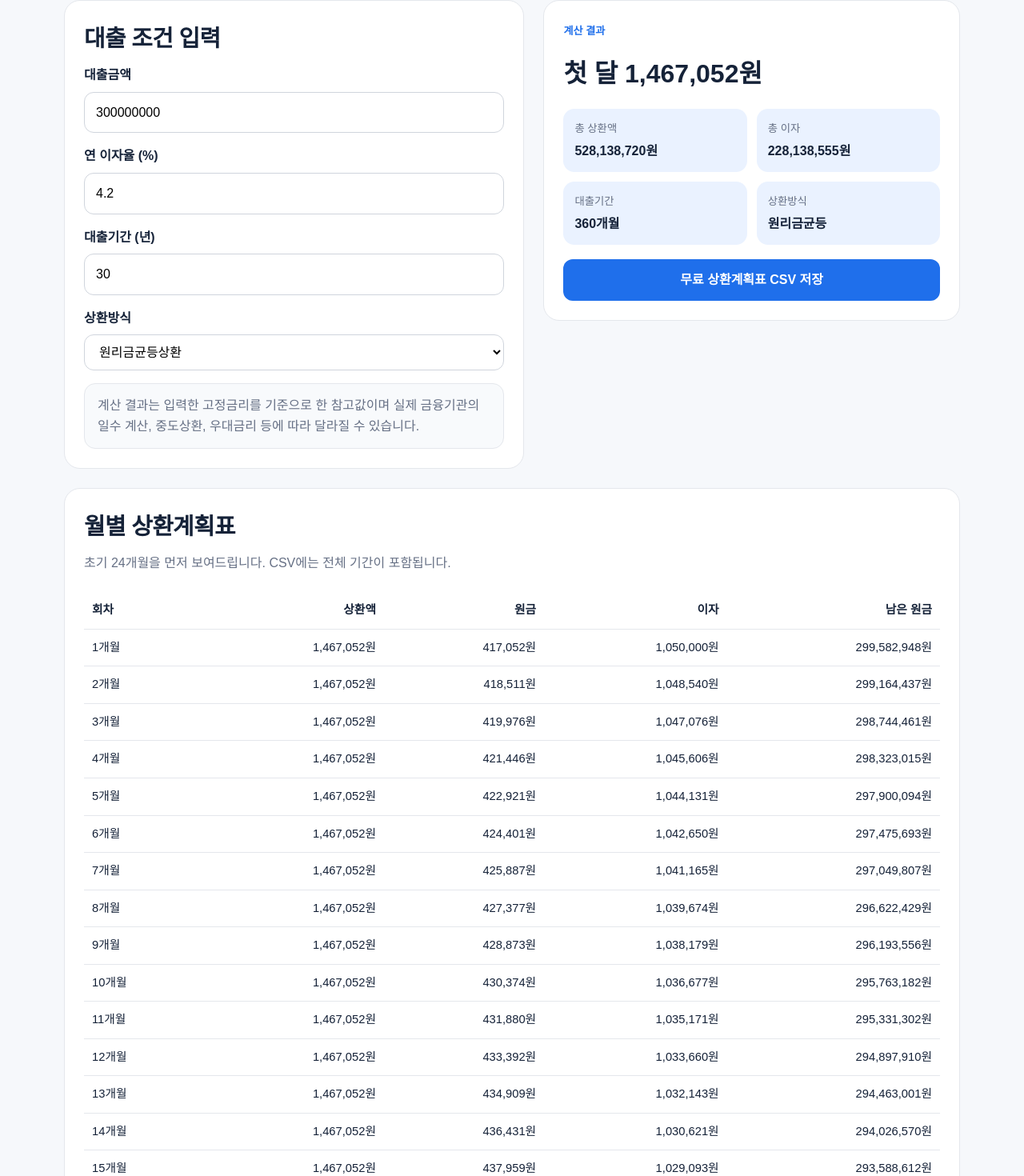
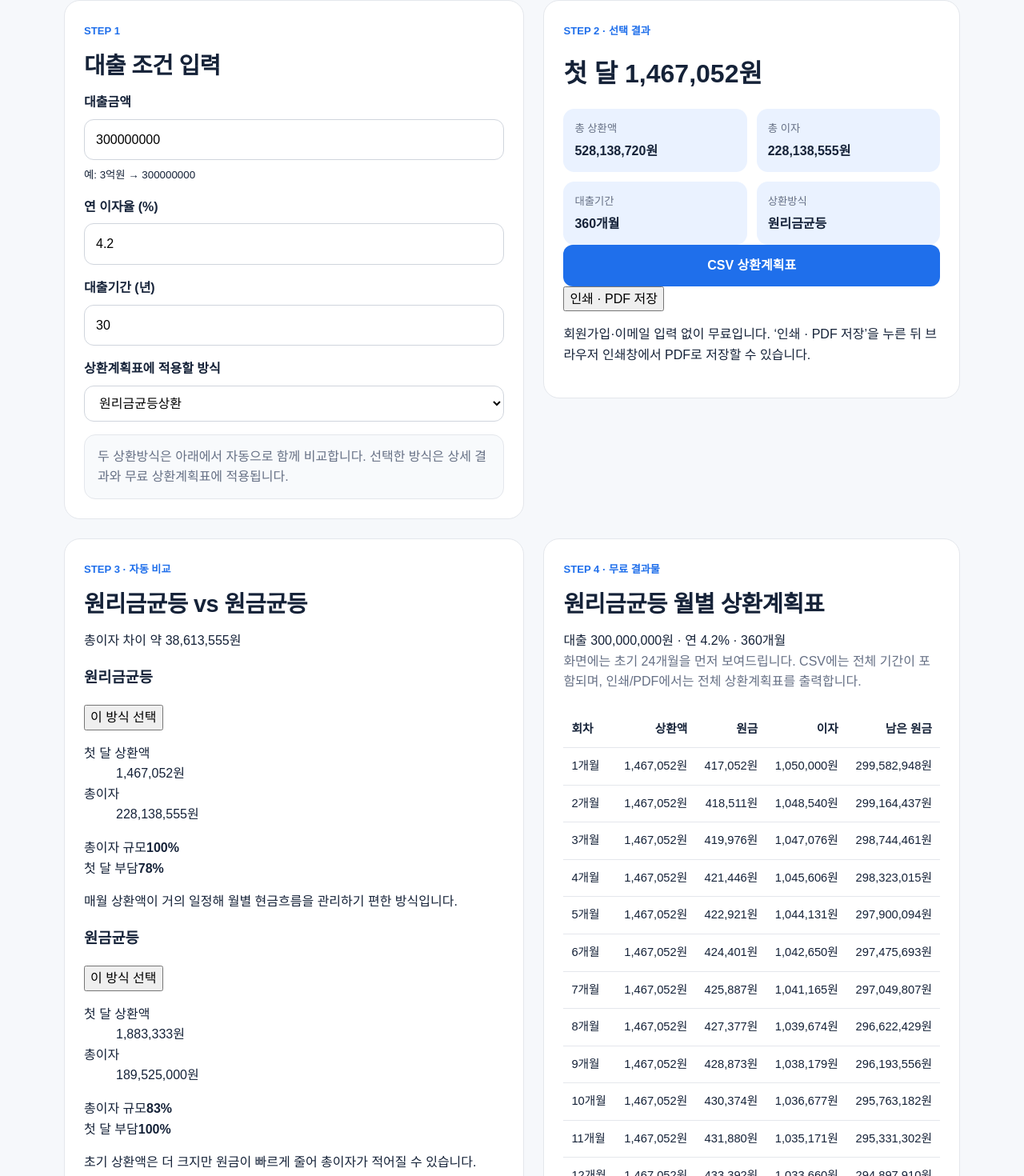
Before and after one commit to license-book/life-tools, a Next.js app: page /tools/loan-calculator in a window 1280 px wide. Shown: the part 514-1984 px from the top of the page at 80% size. Built offline with nearby package versions, Linux system fonts and the light colour scheme.

Commit message:
feat: add loan comparison visualization and free print/PDF plan

```diff
--- a/components/tools/LoanCalculator.tsx
+++ b/components/tools/LoanCalculator.tsx
@@ -5,73 +5,141 @@ import { calculateLoan, type RepaymentMethod } from "@/lib/calculator/loan";
 
 const won = new Intl.NumberFormat("ko-KR", { maximumFractionDigits: 0 });
 
+const methodLabel: Record<RepaymentMethod, string> = {
+  "equal-payment": "원리금균등",
+  "equal-principal": "원금균등",
+};
+
 export default function LoanCalculator() {
   const [principal, setPrincipal] = useState(300000000);
   const [annualRate, setAnnualRate] = useState(4.2);
   const [years, setYears] = useState(30);
   const [method, setMethod] = useState<RepaymentMethod>("equal-payment");
 
-  const result = useMemo(() => calculateLoan({
+  const months = Math.max(1, Math.round(years * 12));
+
+  const equalPayment = useMemo(() => calculateLoan({
     principal,
     annualRate,
-    months: years * 12,
-    method,
-  }), [principal, annualRate, years, method]);
+    months,
+    method: "equal-payment",
+  }), [principal, annualRate, months]);
+
+  const equalPrincipal = useMemo(() => calculateLoan({
+    principal,
+    annualRate,
+    months,
+    method: "equal-principal",
+  }), [principal, annualRate, months]);
+
+  const result = method === "equal-payment" ? equalPayment : equalPrincipal;
+  const comparisonMaxInterest = Math.max(equalPayment.totalInterest, equalPrincipal.totalInterest, 1);
+  const comparisonMaxFirstPayment = Math.max(equalPayment.monthlyFirstPayment, equalPrincipal.monthlyFirstPayment, 1);
+  const interestSaving = Math.abs(equalPayment.totalInterest - equalPrincipal.totalInterest);
 
   const exportCsv = () => {
     const header = "회차,상환액,원금,이자,잔액\n";
     const rows = result.schedule.map((row) => [row.month, row.payment, row.principal, row.interest, row.balance].join(",")).join("\n");
-    const blob = new Blob(["\uFEFF" + header + rows], { type: "text/csv;charset=utf-8" });
+    const summary = `대출금액,${principal}\n연이자율,${annualRate}%\n대출기간,${months}개월\n상환방식,${methodLabel[method]}\n총상환액,${result.totalPayment}\n총이자,${result.totalInterest}\n\n`;
+    const blob = new Blob(["\uFEFF" + summary + header + rows], { type: "text/csv;charset=utf-8" });
     const url = URL.createObjectURL(blob);
     const anchor = document.createElement("a");
     anchor.href = url;
-    anchor.download = "loan-repayment-plan.csv";
+    anchor.download = `loan-repayment-plan-${method}.csv`;
     anchor.click();
     URL.revokeObjectURL(url);
   };
 
+  const printPlan = () => window.print();
+
   return (
     <div className="tool-layout">
-      <section className="panel" aria-labelledby="loan-input-title">
+      <section className="panel no-print" aria-labelledby="loan-input-title">
+        <span className="category-label">STEP 1</span>
         <h2 id="loan-input-title">대출 조건 입력</h2>
         <div className="field">
           <label htmlFor="principal">대출금액</label>
           <input id="principal" type="number" min="0" step="1000000" value={principal} onChange={(e) => setPrincipal(Number(e.target.value))} />
+          <small className="field-help">예: 3억원 → 300000000</small>
         </div>
         <div className="field">
           <label htmlFor="rate">연 이자율 (%)</label>
-          <input id="rate" type="number" min="0" step="0.1" value={annualRate} onChange={(e) => setAnnualRate(Number(e.target.value))} />
+          <input id="rate" type="number" min="0" max="100" step="0.1" value={annualRate} onChange={(e) => setAnnualRate(Number(e.target.value))} />
         </div>
         <div className="field">
           <label htmlFor="years">대출기간 (년)</label>
-          <input id="years" type="number" min="1" max="50" value={years} onChange={(e) => setYears(Number(e.target.value))} />
+          <input id="years" type="number" min="1" max="50" step="1" value={years} onChange={(e) => setYears(Number(e.target.value))} />
         </div>
         <div className="field">
-          <label htmlFor="method">상환방식</label>
+          <label htmlFor="method">상환계획표에 적용할 방식</label>
           <select id="method" value={method} onChange={(e) => setMethod(e.target.value as RepaymentMethod)}>
             <option value="equal-payment">원리금균등상환</option>
             <option value="equal-principal">원금균등상환</option>
           </select>
         </div>
-        <div className="notice">계산 결과는 입력한 고정금리를 기준으로 한 참고값이며 실제 금융기관의 일수 계산, 중도상환, 우대금리 등에 따라 달라질 수 있습니다.</div>
+        <div className="notice">두 상환방식은 아래에서 자동으로 함께 비교합니다. 선택한 방식은 상세 결과와 무료 상환계획표에 적용됩니다.</div>
       </section>
 
-      <section className="panel" aria-live="polite">
-        <span className="category-label">계산 결과</span>
+      <section className="panel print-summary" aria-live="polite">
+        <span className="category-label">STEP 2 · 선택 결과</span>
         <div className="result-main">첫 달 {won.format(result.monthlyFirstPayment)}원</div>
         <div className="stats">
           <div className="stat"><small>총 상환액</small><strong>{won.format(result.totalPayment)}원</strong></div>
           <div className="stat"><small>총 이자</small><strong>{won.format(result.totalInterest)}원</strong></div>
-          <div className="stat"><small>대출기간</small><strong>{years * 12}개월</strong></div>
-          <div className="stat"><small>상환방식</small><strong>{method === "equal-payment" ? "원리금균등" : "원금균등"}</strong></div>
+          <div className="stat"><small>대출기간</small><strong>{months}개월</strong></div>
+          <div className="stat"><small>상환방식</small><strong>{methodLabel[method]}</strong></div>
         </div>
-        <button className="primary" type="button" onClick={exportCsv} style={{ marginTop: 18 }}>무료 상환계획표 CSV 저장</button>
+        <div className="action-row no-print">
+          <button className="primary" type="button" onClick={exportCsv}>CSV 상환계획표</button>
+          <button className="secondary" type="button" onClick={printPlan}>인쇄 · PDF 저장</button>
+        </div>
+        <p className="resource-note no-print">회원가입·이메일 입력 없이 무료입니다. ‘인쇄 · PDF 저장’을 누른 뒤 브라우저 인쇄창에서 PDF로 저장할 수 있습니다.</p>
       </section>
 
-      <section className="panel" style={{ gridColumn: "1 / -1" }}>
-        <h2>월별 상환계획표</h2>
-        <p className="section-intro">초기 24개월을 먼저 보여드립니다. CSV에는 전체 기간이 포함됩니다.</p>
-        <div className="table-wrap">
+      <section className="panel full-width comparison-panel">
+        <div className="section-heading-row">
+          <div>
+            <span className="category-label">STEP 3 · 자동 비교</span>
+            <h2>원리금균등 vs 원금균등</h2>
+          </div>
+          <span className="comparison-saving">총이자 차이 약 {won.format(interestSaving)}원</span>
+        </div>
+        <div className="compare-grid">
+          <article className={`compare-card ${method === "equal-payment" ? "is-selected" : ""}`}>
+            <div className="compare-title-row"><h3>원리금균등</h3><button className="text-button no-print" type="button" onClick={() => setMethod("equal-payment")}>이 방식 선택</button></div>
+            <dl className="compare-values">
+              <div><dt>첫 달 상환액</dt><dd>{won.format(equalPayment.monthlyFirstPayment)}원</dd></div>
+              <div><dt>총이자</dt><dd>{won.format(equalPayment.totalInterest)}원</dd></div>
+            </dl>
+            <div className="metric"><div className="metric-label"><span>총이자 규모</span><strong>{Math.round(equalPayment.totalInterest / comparisonMaxInterest * 100)}%</strong></div><div className="metric-track"><span style={{ width: `${equalPayment.totalInterest / comparisonMaxInterest * 100}%` }} /></div></div>
+            <div className="metric"><div className="metric-label"><span>첫 달 부담</span><strong>{Math.round(equalPayment.monthlyFirstPayment / comparisonMaxFirstPayment * 100)}%</strong></div><div className="metric-track"><span style={{ width: `${equalPayment.monthlyFirstPayment / comparisonMaxFirstPayment * 100}%` }} /></div></div>
+            <p>매월 상환액이 거의 일정해 월별 현금흐름을 관리하기 편한 방식입니다.</p>
+          </article>
+
+          <article className={`compare-card ${method === "equal-principal" ? "is-selected" : ""}`}>
+            <div className="compare-title-row"><h3>원금균등</h3><button className="text-button no-print" type="button" onClick={() => setMethod("equal-principal")}>이 방식 선택</button></div>
+            <dl className="compare-values">
+              <div><dt>첫 달 상환액</dt><dd>{won.format(equalPrincipal.monthlyFirstPayment)}원</dd></div>
+              <div><dt>총이자</dt><dd>{won.format(equalPrincipal.totalInterest)}원</dd></div>
+            </dl>
+            <div className="metric"><div className="metric-label"><span>총이자 규모</span><strong>{Math.round(equalPrincipal.totalInterest / comparisonMaxInterest * 100)}%</strong></div><div className="metric-track"><span style={{ width: `${equalPrincipal.totalInterest / comparisonMaxInterest * 100}%` }} /></div></div>
+            <div className="metric"><div className="metric-label"><span>첫 달 부담</span><strong>{Math.round(equalPrincipal.monthlyFirstPayment / comparisonMaxFirstPayment * 100)}%</strong></div><div className="metric-track"><span style={{ width: `${equalPrincipal.monthlyFirstPayment / comparisonMaxFirstPayment * 100}%` }} /></div></div>
+            <p>초기 상환액은 더 크지만 원금이 빠르게 줄어 총이자가 적어질 수 있습니다.</p>
+          </article>
+        </div>
+        <div className="notice comparison-note">비율 막대는 두 방식 사이의 상대적 크기를 보여주는 시각화입니다. 낮다고 항상 더 좋은 조건이라는 뜻은 아니며, 월 부담과 총비용을 함께 판단하세요.</div>
+      </section>
+
+      <section className="panel full-width repayment-plan">
+        <div className="section-heading-row">
+          <div>
+            <span className="category-label">STEP 4 · 무료 결과물</span>
+            <h2>{methodLabel[method]} 월별 상환계획표</h2>
+          </div>
+          <span className="print-only print-meta">대출 {won.format(principal)}원 · 연 {annualRate}% · {months}개월</span>
+        </div>
+        <p className="section-intro no-print">화면에는 초기 24개월을 먼저 보여드립니다. CSV에는 전체 기간이 포함되며, 인쇄/PDF에서는 전체 상환계획표를 출력합니다.</p>
+        <div className="table-wrap screen-schedule">
           <table>
             <thead><tr><th>회차</th><th>상환액</th><th>원금</th><th>이자</th><th>남은 원금</th></tr></thead>
             <tbody>
@@ -87,6 +155,18 @@ export default function LoanCalculator() {
             </tbody>
           </table>
         </div>
+        <div className="table-wrap print-only print-schedule">
+          <table>
+            <thead><tr><th>회차</th><th>상환액</th><th>원금</th><th>이자</th><th>남은 원금</th></tr></thead>
+            <tbody>
+              {result.schedule.map((row) => (
+                <tr key={row.month}>
+                  <td>{row.month}</td><td>{won.format(row.payment)}</td><td>{won.format(row.principal)}</td><td>{won.format(row.interest)}</td><td>{won.format(row.balance)}</td>
+                </tr>
+              ))}
+            </tbody>
+          </table>
+        </div>
       </section>
     </div>
   );
```
